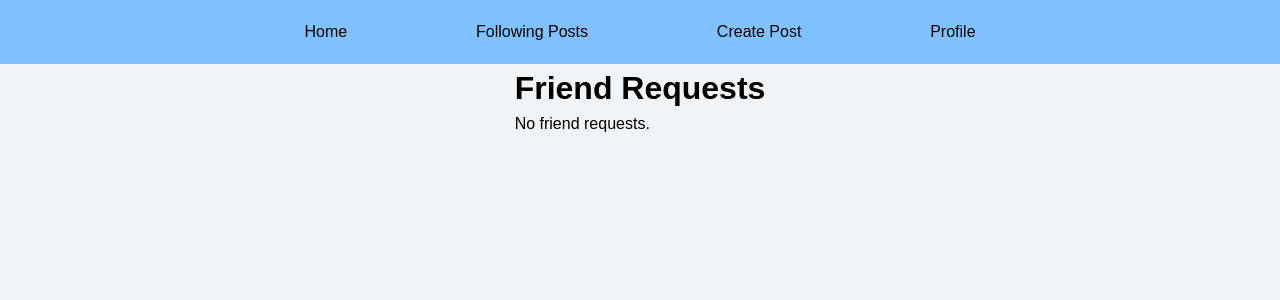
After one commit to omatthew-tech/SocialMedia, a Django app: page /requests/ in a window 1280 px wide. The commit adds this page. Shown: the top 300 px of the page. Run offline with Django 4.2, Linux system fonts and the light colour scheme; a user stored in the database is signed in; data comes from the database, SQL or seed files in the repository; both versions use the stored data as it was after the commit.

Commit message:
Follow/Unfollow button works accordingly

```diff
--- a/myapp/static/css/styles.css
+++ b/myapp/static/css/styles.css
@@ -195,3 +195,7 @@ form button {
 .dropdown:hover .dropdown-toggle {
   background-color: #3e8e41;
 }
+
+.hidden {
+  display: none;
+}
--- a/myapp/templates/base.html
+++ b/myapp/templates/base.html
@@ -16,7 +16,7 @@
                 <a href="#" class="dropdown-toggle">Profile</a>
                 <div class="dropdown-menu">
                     <a href="{% url 'edit_profile' %}">Edit</a>
-
+                    <a href="{% url 'requests' %}">Requests</a>
                     <a href="{% url 'logout' %}">Logout</a>
                 </div>
             </div>
@@ -43,5 +43,7 @@
     </main>
 
     <script src="{% static 'js/main.js' %}"></script>
+
+
 </body>
 </html>
--- /dev/null
+++ b/myapp/templates/requests.html
@@ -0,0 +1,16 @@
+{% extends 'base.html' %}
+
+{% block content %}
+    <h1>Friend Requests</h1>
+    {% for request in friend_requests %}
+        <div>
+            <p>{{ request.from_user }} wants to be your friend.</p>
+            <form method="post" action="{% url 'accept_friend_request' request.id %}">
+                {% csrf_token %}
+                <button type="submit">Accept</button>
+            </form>
+        </div>
+    {% empty %}
+        <p>No friend requests.</p>
+    {% endfor %}
+{% endblock %}
--- a/myapp/urls.py
+++ b/myapp/urls.py
@@ -12,9 +12,12 @@ urlpatterns = [
     path('create_comment/<int:post_id>/', views.create_comment, name='create_comment'),
     path('like_post/<int:post_id>/', views.like_post, name='like_post'),
     path('vote_post/<int:post_id>/', views.vote_post, name='vote_post'),
-    path('follow/<str:username>/', views.follow_user, name='follow_user'),
-    path('unfollow/<str:username>/', views.unfollow_user, name='unfollow_user'),
     path('following_posts/', views.following_posts, name='following_posts'),
     path('profile/<str:username>/', views.profile, name='profile'),
     path('edit/', views.edit_profile, name='edit_profile'),
+    path('requests/', views.requests, name='requests'),
+    path('accept_friend_request/<int:request_id>/', views.accept_friend_request, name='accept_friend_request'),
+    path('follow/<str:username>/', views.follow, name='follow'),
+    path('unfollow/<str:username>/', views.unfollow, name='unfollow'),
+    path('send_friend_request/<str:username>/', views.send_friend_request, name='send_friend_request'),
 ]
--- a/myapp/views.py
+++ b/myapp/views.py
@@ -15,6 +15,13 @@ from django.urls import reverse
 
 from .forms import ProfileForm
 from .models import Profile
+
+from .models import FriendRequest
+
+from .models import Follow, FriendRequest
+
+from django.contrib.auth.models import User
+from .models import Follow
 
 
 
@@ -105,28 +112,6 @@ def vote_post(request, post_id):
 def landing(request):
     return render(request, 'landing.html')
 
-# views.py
-
-
-@login_required
-def follow_user(request, username):
-    user = get_object_or_404(User, username=username)
-
-    # Check if the user is already following the other user
-    if not Follow.objects.filter(user=request.user, followed_user=user).exists():
-        follow = Follow(user=request.user, followed_user=user)
-        follow.save()
-
-    return HttpResponseRedirect(reverse('profile', args=[username]))
-
-
-
-@login_required
-def unfollow_user(request, username):
-    user = get_object_or_404(User, username=username)
-    follow = get_object_or_404(Follow, user=request.user, followed_user=user)
-    follow.delete()
-    return HttpResponseRedirect(reverse('profile', args=[username]))
 
 
 # views.py
@@ -138,9 +123,17 @@ def following_posts(request):
     posts = Post.objects.filter(user__in=followed_users).order_by('-created_at')
     return render(request, 'following_posts.html', {'posts': posts})
 
+
+
 def profile(request, username):
     user = get_object_or_404(User, username=username)
-    return render(request, 'profile.html', {'user': user})
+    is_following = False
+
+    if request.user.is_authenticated:
+        is_following = Follow.objects.filter(user=request.user, followed_user=user).exists()
+
+    return render(request, 'profile.html', {'user': user, 'is_following': is_following})
+
 
 @login_required
 def edit_profile(request):
@@ -156,3 +149,47 @@ def edit_profile(request):
         form = ProfileForm(instance=user_profile)
 
     return render(request, 'edit_profile.html', {'form': form})
+
+
+@login_required
+def requests(request):
+    friend_requests = FriendRequest.objects.filter(to_user=request.user)
+    return render(request, 'requests.html', {'friend_requests': friend_requests})
+
+@login_required
+def accept_friend_request(request, request_id):
+    friend_request = get_object_or_404(FriendRequest, id=request_id, to_user=request.user)
+    from_user_profile = Profile.objects.get(user=friend_request.from_user)
+    to_user_profile = Profile.objects.get(user=friend_request.to_user)
+    from_user_profile.friends.add(to_user_profile)
+    to_user_profile.friends.add(from_user_profile)
+    friend_request.delete()
+    return redirect('requests')
+
+
+
+@login_required
+def follow(request, username):
+    user_to_follow = get_object_or_404(User, username=username)
+    follow, created = Follow.objects.get_or_create(user=request.user, followed_user=user_to_follow)
+    if not created:
+        follow.delete()
+    return redirect(request.META.get('HTTP_REFERER', 'home'))
+
+@login_required
+def unfollow(request, username):
+    user_to_unfollow = get_object_or_404(User, username=username)
+    try:
+        follow = Follow.objects.get(user=request.user, followed_user=user_to_unfollow)
+        follow.delete()
+    except Follow.DoesNotExist:
+        pass
+    return redirect(request.META.get('HTTP_REFERER', 'home'))
+
+@login_required
+def send_friend_request(request, username):
+    to_user = get_object_or_404(User, username=username)
+    friend_request, created = FriendRequest.objects.get_or_create(from_user=request.user, to_user=to_user)
+    if not created:
+        friend_request.delete()
+    return redirect(request.META.get('HTTP_REFERER', 'home'))
```
Also changed, not shown: myapp/models.py (+12 -0 lines), myapp/templates/edit_profile.html (+0 -23 lines), myapp/templates/profile.html (+14 -0 lines), db.sqlite3, myapp/migrations/0005_profile_friends_friendrequest.py (added), myapp/static/js/main.js (line endings or trailing spaces).
